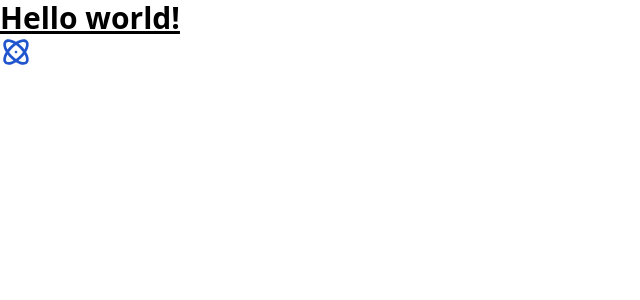
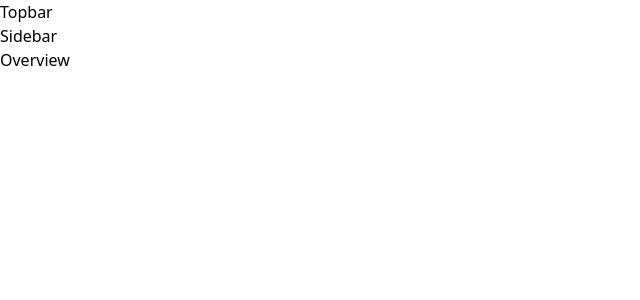
Before and after one commit to mluthfit/fe-layak, a React (Create React App) app: page /dashboard in a window 1280 px wide. Shown: the top 300 px of the page, without its empty margins (0-640 px from the left). Built offline with nearby package versions, Linux system fonts and the light colour scheme.

Commit message:
Implement router to react

```diff
--- a/package.json
+++ b/package.json
@@ -8,6 +8,7 @@
     "@testing-library/user-event": "^13.5.0",
     "react": "^18.2.0",
     "react-dom": "^18.2.0",
+    "react-router-dom": "^6.4.2",
     "react-scripts": "5.0.1",
     "web-vitals": "^2.1.4"
   },
--- a/src/App.jsx
+++ b/src/App.jsx
@@ -1,13 +1,17 @@
-import React from 'react';
-import { ReactComponent as Atom } from './assets/icons/atom.svg';
+import React from "react";
+import Dashboard from "./layouts/dashboard";
+import { Routes, Route } from "react-router-dom";
+import Overview from "./pages/overview";
 
-function App() {
+const App = () => {
   return (
-    <h1 className="text-3xl font-bold underline bg-tahiti-200">
-      Hello world!
-      <Atom className="w-8 h-8 fill-primary-400" />
-    </h1>
+    <Routes>
+      <Route path="/" element={<div>Hello World</div>} />
+      <Route path="/dashboard" element={<Dashboard />}>
+        <Route index element={<Overview />} />
+      </Route>
+    </Routes>
   );
-}
+};
 
 export default App;
--- /dev/null
+++ b/src/layouts/dashboard.jsx
@@ -0,0 +1,16 @@
+import React from "react";
+import { Outlet } from "react-router-dom";
+
+const Dashboard = () => {
+  return (
+    <>
+      <div>Topbar</div>
+      <div>Sidebar</div>
+      <div className="content">
+        <Outlet />
+      </div>
+    </>
+  );
+};
+
+export default Dashboard;
--- /dev/null
+++ b/src/pages/overview.jsx
@@ -0,0 +1,7 @@
+import React from "react";
+
+const Overview = () => {
+  return <h1>Overview</h1>
+}
+
+export default Overview
```
Also changed, not shown: src/index.jsx (+5 -4 lines), 1 other file (tests, documents, lock files or other folders).
